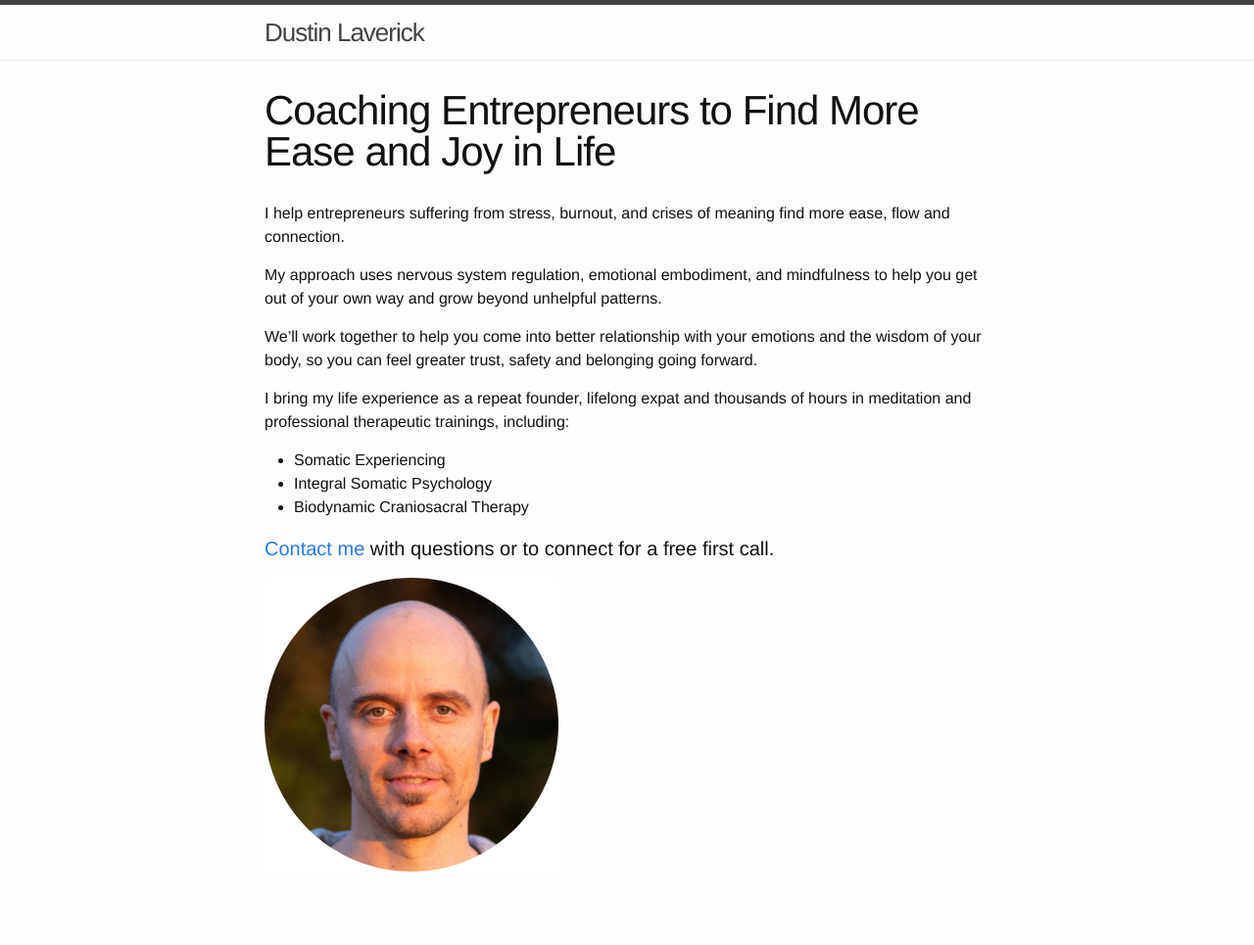
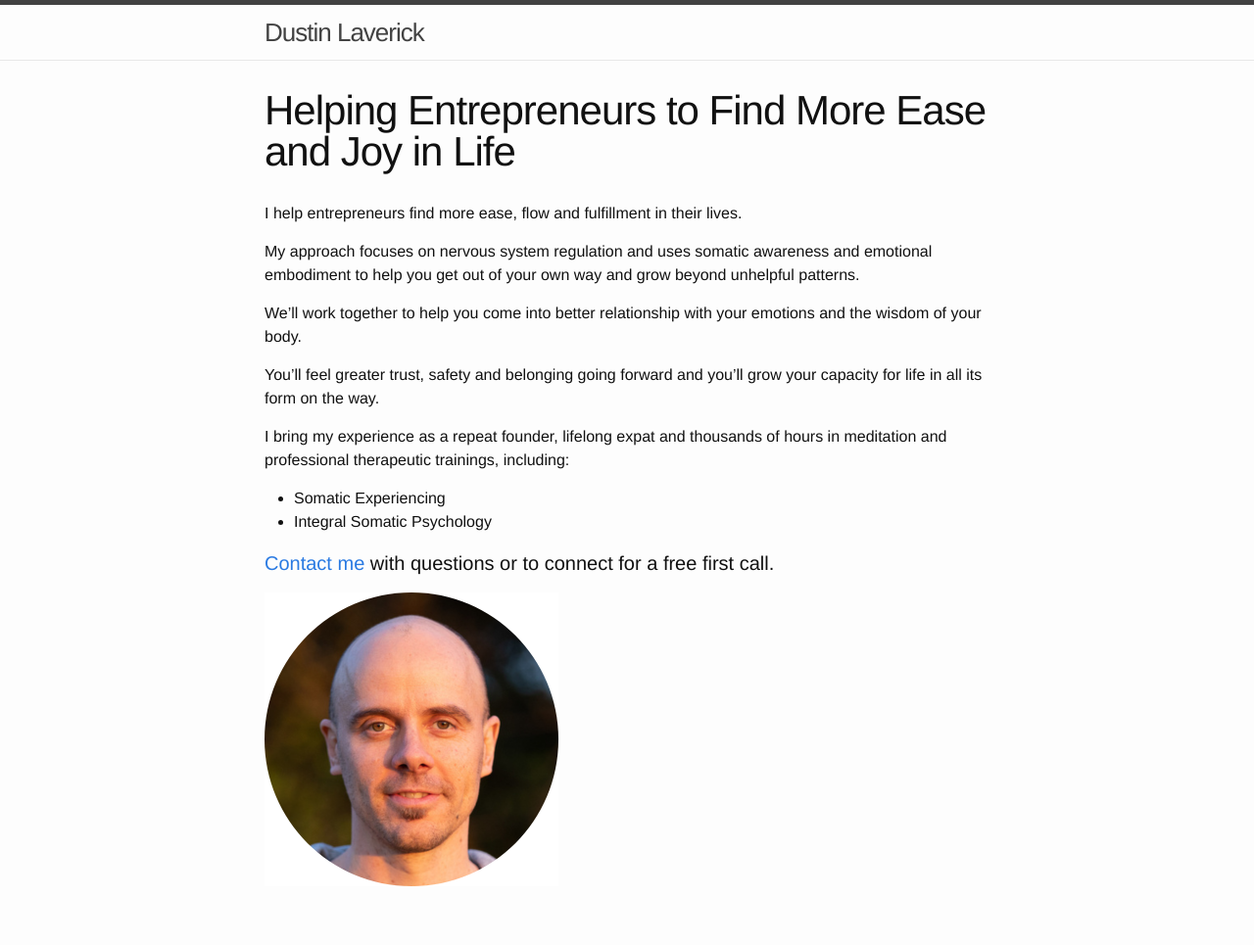
Before and after one commit to laverick/laverick.github.io, a Jekyll site: the page built from index.md, in a window 1280 px wide. Shown: the whole page at 98% size. Built offline with Jekyll 4.4.1, drawn with Linux system fonts in a browser that asks for light colours.

Commit message:
tweak copy

```diff
--- a/index.md
+++ b/index.md
@@ -1,22 +1,22 @@
 ---
 layout: page
 exclude: true
-title: Coaching Entrepreneurs to Find More Ease and Joy in Life
+title: Helping Entrepreneurs to Find More Ease and Joy in Life
 ---
 
 
-I help entrepreneurs suffering from stress, burnout, and crises of meaning find more ease, flow and connection.
+I help entrepreneurs find more ease, flow and fulfillment in their lives.
 
-My approach uses nervous system regulation, emotional embodiment, and mindfulness to help you get out of your own way and grow beyond unhelpful patterns.
+My approach focuses on nervous system regulation and uses somatic awareness and emotional embodiment to help you get out of your own way and grow beyond unhelpful patterns.
 
-We'll work together to help you come into better relationship with your emotions and the wisdom of your body, so you can feel greater trust, safety and belonging going forward.
+We'll work together to help you come into better relationship with your emotions and the wisdom of your body.
 
-I bring my life experience as a repeat founder, lifelong expat and thousands of hours in meditation and professional therapeutic trainings, including:
+You'll feel greater trust, safety and belonging going forward and you'll grow your capacity for life in all its form on the way.
+
+I bring my experience as a repeat founder, lifelong expat and thousands of hours in meditation and professional therapeutic trainings, including:
 
 * Somatic Experiencing
 * Integral Somatic Psychology
-* Biodynamic Craniosacral Therapy
-
 
 
 #### [Contact me](https://laverick.paperform.co) with questions or to connect for a free first call.
```
